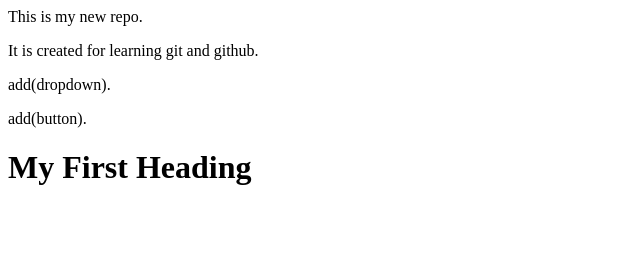
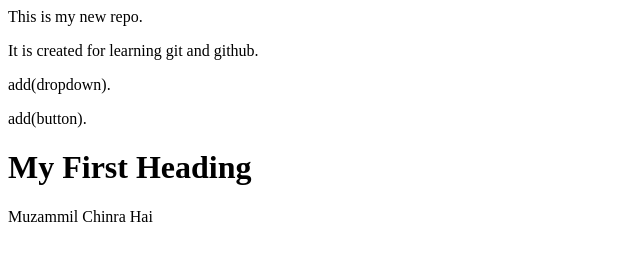
Before and after one commit to ShaikhMudassir09/local_repo2, a plain HTML site: page Index.html in a window 1280 px wide. Shown: the whole page, without its empty margins (0-640 px from the left). Drawn offline with Linux system fonts and the light colour scheme.

Commit message:
Add heading for Muzammil Chinra

```diff
--- a/Index.html
+++ b/Index.html
@@ -3,3 +3,4 @@
 <p>add(dropdown).</p>
 <p>add(button).</p>
 <h1>My First Heading</h1>
+<h>Muzammil Chinra Hai</h>
```
